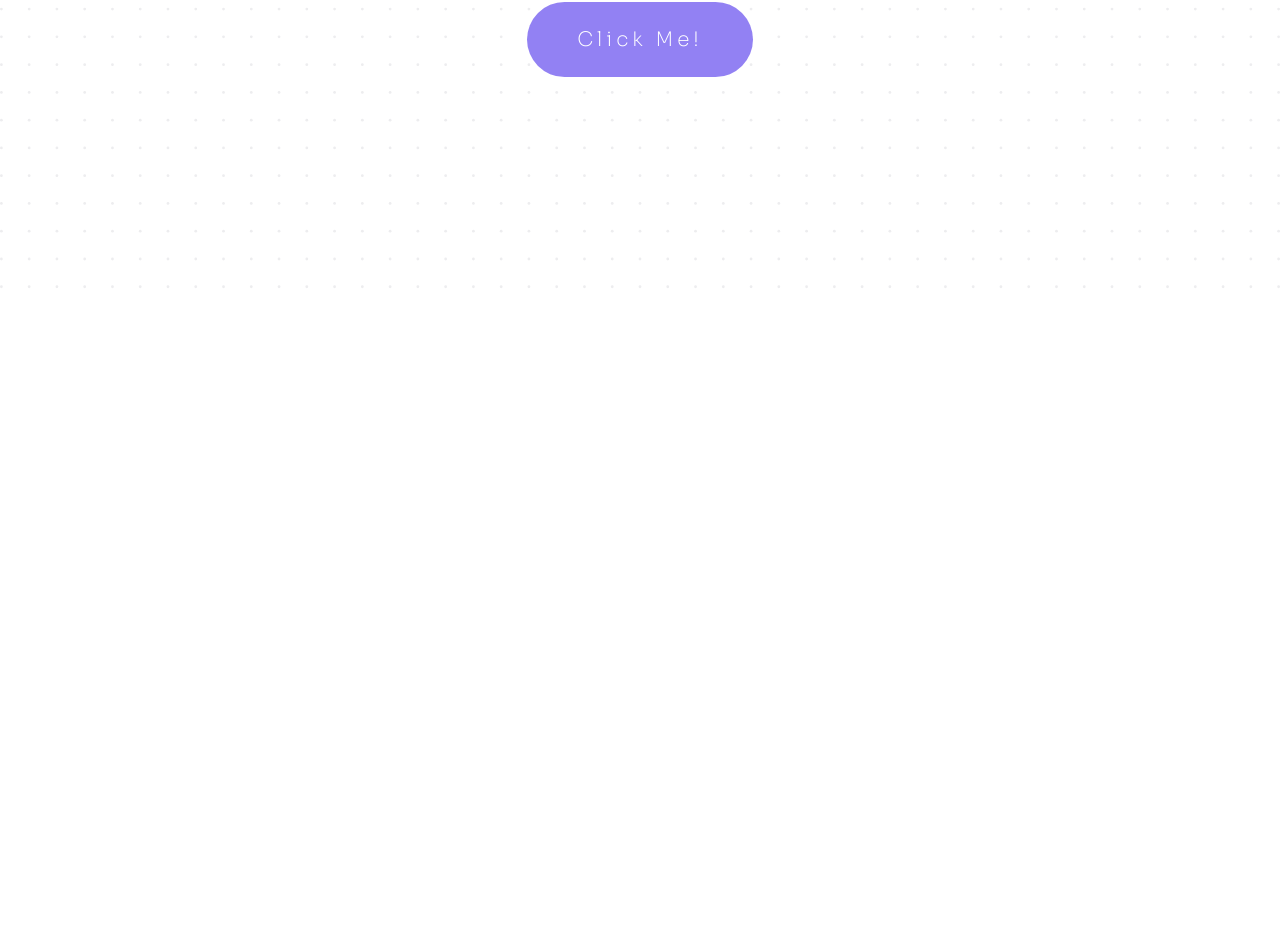
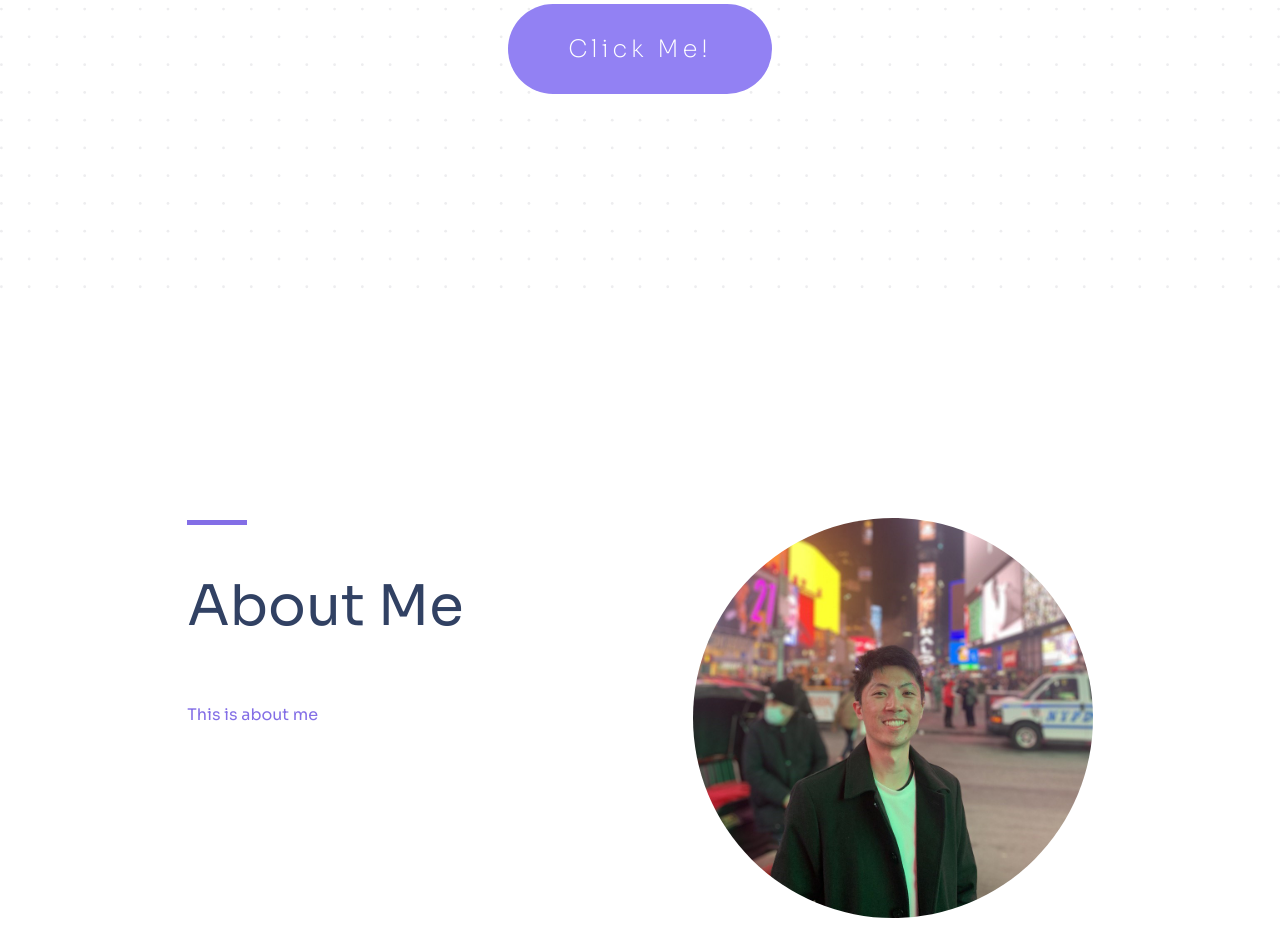
Before and after one commit to Ziyang-98/my-website-2.0, a React (Create React App) app: page / in a window 1280 px wide. Shown: the part 488-1440 px from the top of the page. Before the commit the page ends 816 px from the top, so only its background shows below. Built offline with nearby package versions, Linux system fonts and the light colour scheme.

Commit message:
feat: init about page

```diff
--- a/src/App.js
+++ b/src/App.js
@@ -1,10 +1,19 @@
 import styles from "./App.module.scss";
 import Home from "views/home";
+import About from "views/about";
+import { useRef } from "react";
+
 function App() {
+  const aboutSectionRef = useRef(null);
+  const scrollIntoAboutSection = () => {
+    aboutSectionRef.current.scrollIntoView({ behavior: "smooth" });
+  };
+
   return (
     <div className="App">
       <div className={styles.wrapper}>
-        <Home />
+        <Home scrollIntoAboutSection={scrollIntoAboutSection} />
+        <About aboutSectionRef={aboutSectionRef} />
       </div>
     </div>
   );
--- a/src/App.module.scss
+++ b/src/App.module.scss
@@ -1,3 +1,6 @@
 .wrapper {
   position: relative;
+  display: flex;
+  flex-direction: column;
+  align-items: center;
 }
--- /dev/null
+++ b/src/views/about/index.js
@@ -0,0 +1,22 @@
+import React from "react";
+import styles from "./index.module.scss";
+import dp from "assets/images/dp.jpg";
+
+export default function About({ aboutSectionRef }) {
+  return (
+    <div
+      ref={aboutSectionRef}
+      className={styles.aboutSection}
+      id="about-section"
+    >
+      <div className={styles.aboutMeHolder}>
+        <div className={styles.divider}></div>
+        <h2 className={styles.title}>About Me</h2>
+        <p>This is about me</p>
+      </div>
+      <div className={styles.avatarHolder}>
+        <img src={dp} alt="Avatar" className={styles.avatar} />
+      </div>
+    </div>
+  );
+}
--- /dev/null
+++ b/src/views/about/index.module.scss
@@ -0,0 +1,44 @@
+@import "../../styles/theme";
+
+.aboutSection {
+  display: flex;
+  flex-direction: row;
+  justify-content: center;
+  align-items: center;
+  width: 80%;
+  height: 100vh;
+}
+
+.aboutMeHolder {
+  display: flex;
+  flex-direction: column;
+  width: 50%;
+  height: 50%;
+}
+
+.divider {
+  height: 5px;
+  width: 60px;
+  background: $primary-light;
+}
+
+.title {
+  font-weight: 400;
+  font-size: 3.5em;
+  color: $text-light;
+}
+
+.imageHolder {
+  display: flex;
+  justify-content: center;
+  align-items: center;
+  width: 50%;
+  height: 100%;
+}
+
+.avatar {
+  width: 400px; /* Adjust the size as needed */
+  height: 400px; /* Adjust the size as needed */
+  border-radius: 50%; /* Makes the image circular */
+  object-fit: cover; /* Ensures the image covers the entire circle */
+}
--- a/src/views/home/index.js
+++ b/src/views/home/index.js
@@ -1,12 +1,19 @@
 import React from "react";
 import styles from "./index.module.scss";
+import { smoothScrollTo } from "commons/utils";
 
-export default function Home() {
+export default function Home({ scrollIntoAboutSection }) {
+  const handleScrollToAbout = () => {
+    const target = document.querySelector("#about-section");
+    const duration = 1000;
+    smoothScrollTo(target, duration);
+  };
+
   return (
     <div className={styles.homeSection}>
       <text className={styles.name}>LIM ZI YANG</text>
       <h1 className={styles.title}>Welcome</h1>
-      <button className={styles.button}>
+      <button onClick={handleScrollToAbout} className={styles.button}>
         <text>Click Me!</text>
       </button>
     </div>
--- a/src/views/home/index.module.scss
+++ b/src/views/home/index.module.scss
@@ -19,18 +19,18 @@
 
 .title {
   font-weight: 400;
-  font-size: 5em;
+  font-size: 5.5em;
   color: $text-light;
 }
 
 .button {
   font-family: "Sora", sans-serif;
   font-weight: 300;
-  font-size: 1.25em;
+  font-size: 1.5em;
   letter-spacing: 4px;
 
   display: inline-block;
-  padding: 25px 50px;
+  padding: 30px 60px;
   border: none;
   border-radius: 50px;
   background-color: $secondary-light;
```
Also changed, not shown: src/assets/images/dp.jpg (added).
